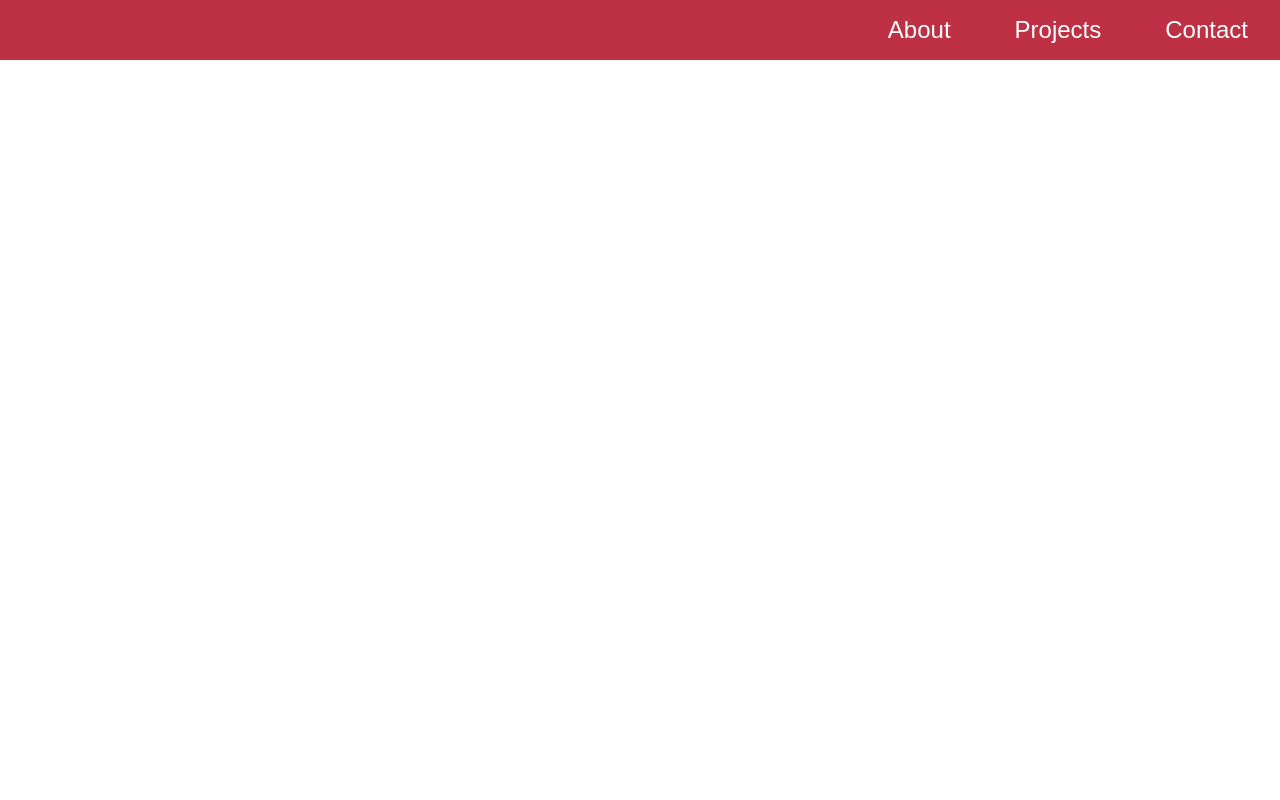
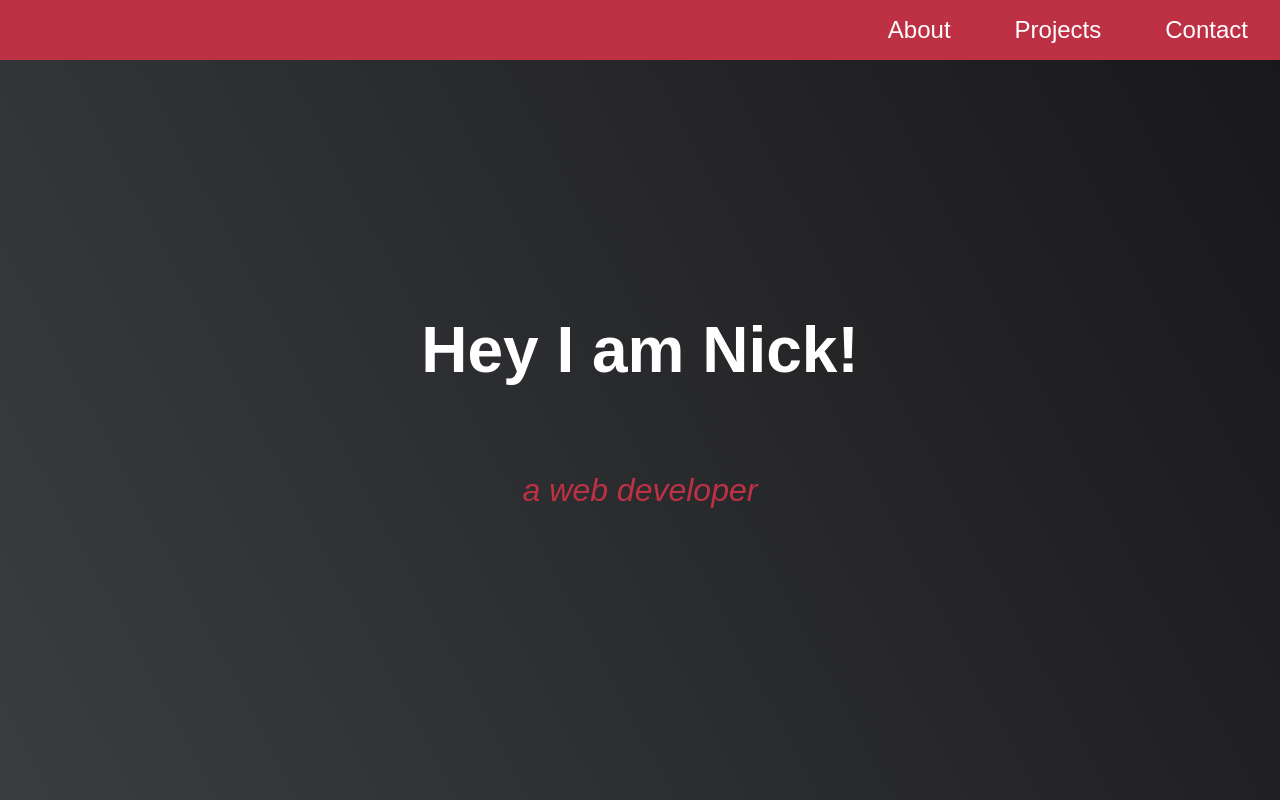
Before and after one commit to nicodenelli/website-portfolio-final, a plain HTML site: page index.html in a window 1280 px wide. Drawn offline with Linux system fonts and the light colour scheme.

Commit message:
desgining cover page

```diff
--- a/css/main.css
+++ b/css/main.css
@@ -1,5 +1,7 @@
 body {
     font-family: 'Poppins', sans-serif;
+    margin: 0;
+    padding: 0;
 }
 
 #navbar {
@@ -31,3 +33,31 @@ a {
 a:hover {
     background-color: #45567d;
 }
+
+#welcome-section {
+    width: 100%;
+    height: 100vh;
+    display: flex;
+    flex-direction: column;
+    align-items: center;
+    justify-content: center;
+    background-color: #000;
+    background-image: linear-gradient(
+        62deg,
+        #3a3d40 0%,
+        #181719 100%
+        );
+}
+
+h1 {
+    color: white;
+    font-size: 4rem;
+    font-weight: 700;
+}
+
+#welcome-section > p {
+    color: #be3144;
+    font-size: 2rem;
+    font-style: italic;
+    font-weight: 100;
+}
--- a/index.html
+++ b/index.html
@@ -11,15 +11,21 @@
     <nav id="navbar">
         <ul id="nav-list">
             <li>
-                <a href="">About</a>
+                <a href="#welcome-section">About</a>
             </li>
             <li>
-                <a href="">Projects</a>
+                <a href="#projects">Projects</a>
             </li>
             <li>
-                <a href="">Contact</a>
+                <a href="#contact">Contact</a>
             </li>
         </ul>
     </nav>
+    <section id="welcome-section" class="welcome-section">
+        <h1>Hey I am Nick!</h1>
+        <p>a web developer</p>
+    </section>
+    <section id="projects" class="projects"></section>
+    <section id="contact" class="contact"></section>
 </body>
 </html>
```
